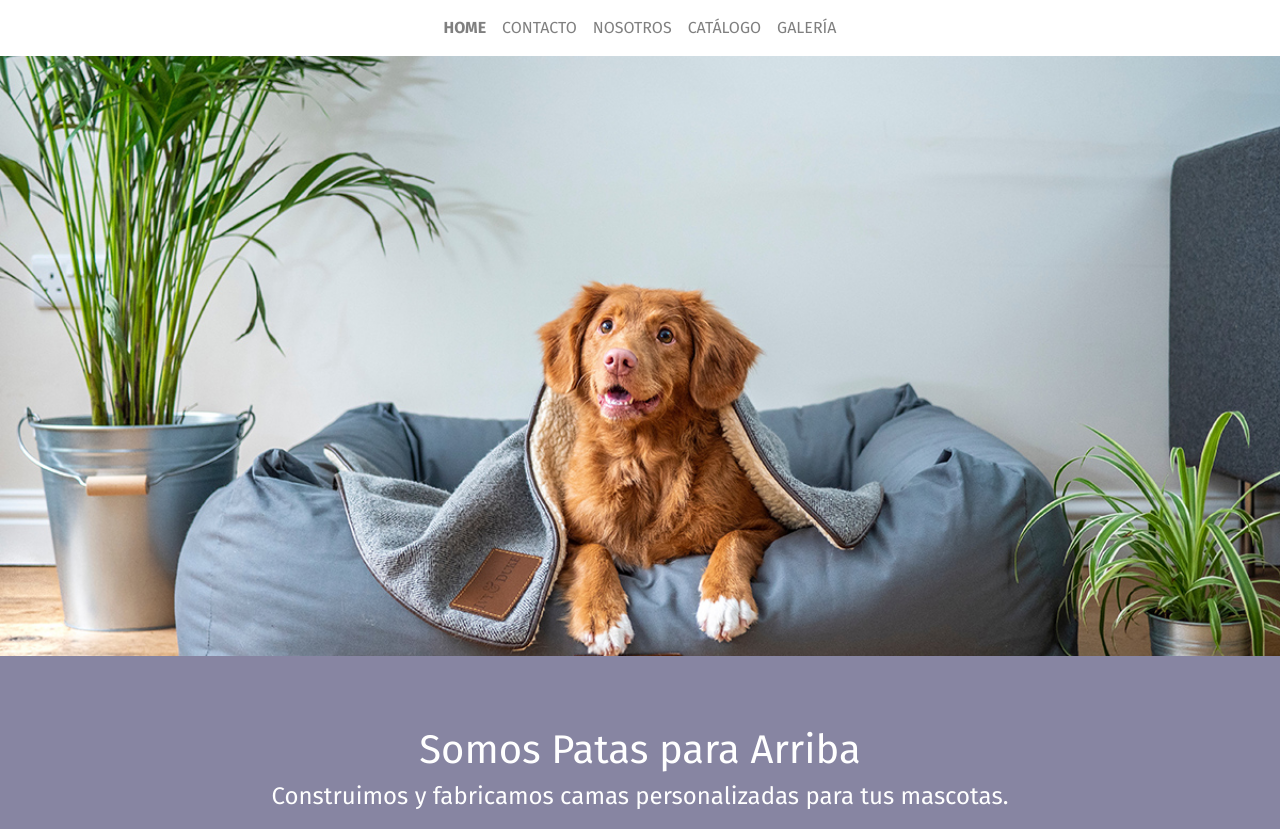
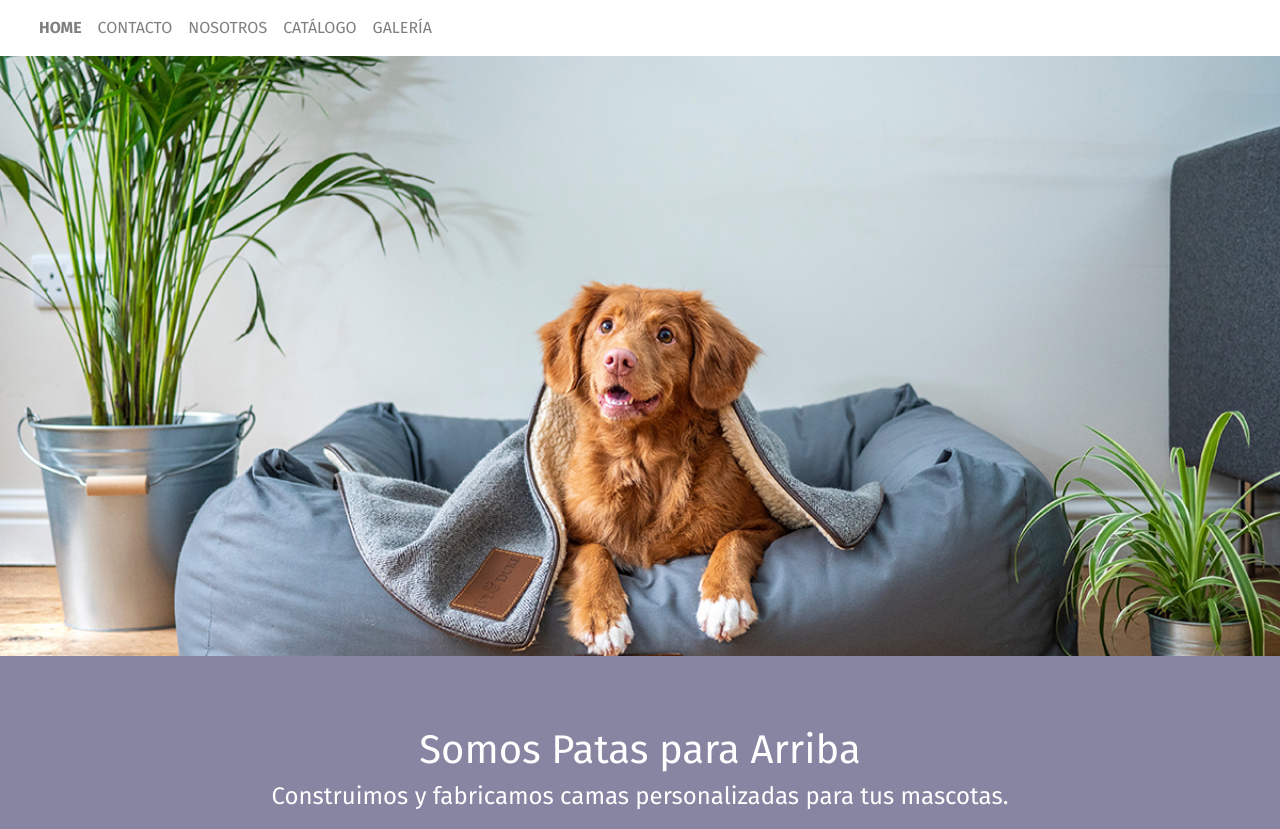
Before and after one commit to bosfranco/EntregaFinalCoder, a plain HTML site: page index.html in a window 1280 px wide. Shown: the top 829 px of the page. Drawn offline with nearby package versions, Linux system fonts and the light colour scheme.

Commit message:
Add files via upload

```diff
--- a/css/estilos.css
+++ b/css/estilos.css
@@ -12,7 +12,7 @@ header {
 
 	display: flex;
 	flex-flow: row wrap;
-	justify-content: center;
+	justify-content: flex-start;
 }
 
 #primerArt {
```
Also changed, not shown: contacto.html (+1 -0 lines), catalogo.html (line endings or trailing spaces), galeria.html (line endings or trailing spaces), index.html (line endings or trailing spaces), nosotros.html (line endings or trailing spaces).
